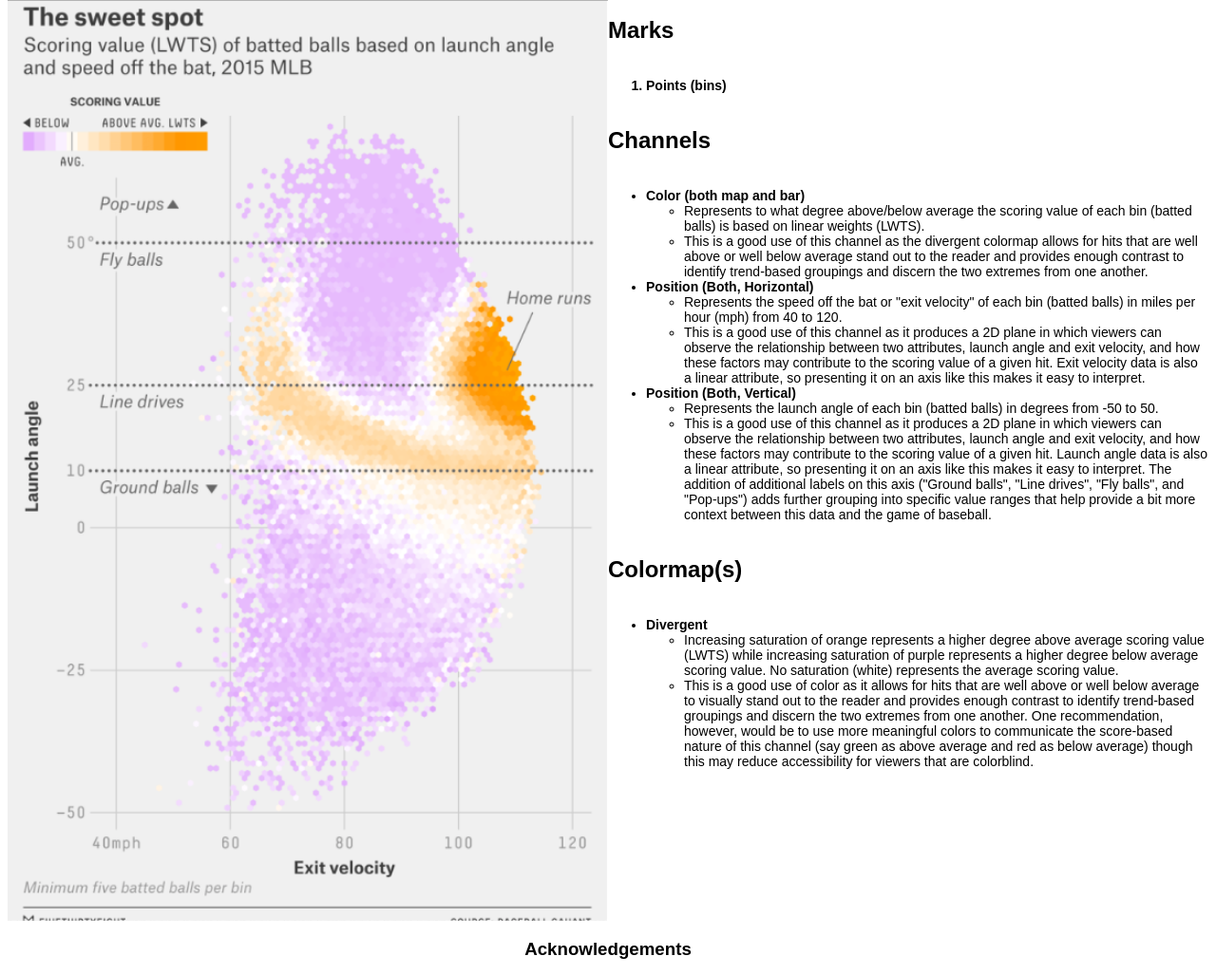
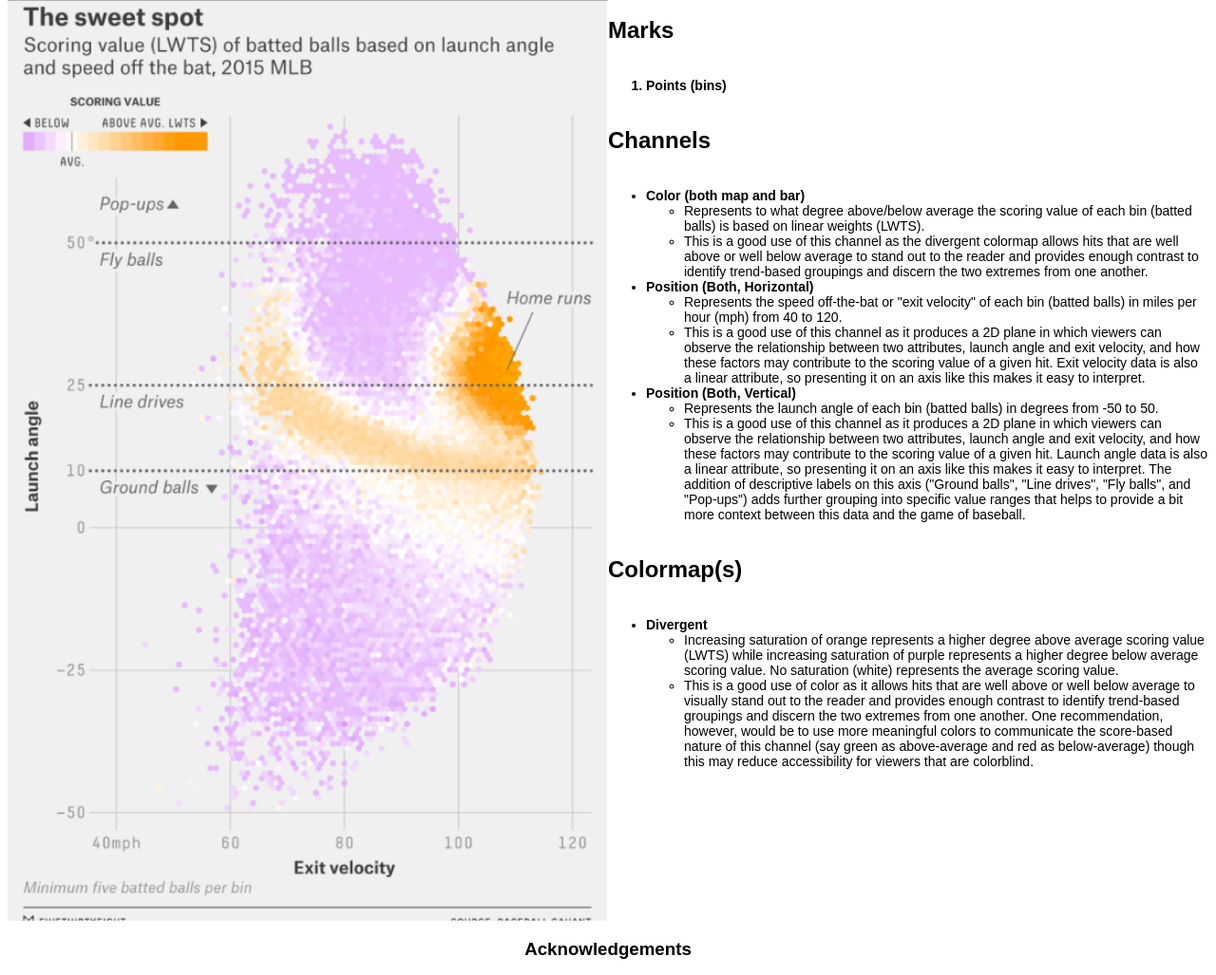
Before and after one commit to ejwaple/hw-03, a plain HTML site: page index.html in a window 1280 px wide. Shown: the part 925-1952 px from the top of the page at 95% size. Drawn offline with Linux system fonts and the light colour scheme.

Commit message:
Update index.html

```diff
--- a/index.html
+++ b/index.html
@@ -73,17 +73,17 @@
                 <li class="bold">Color (both map and bar)</li>
                     <ul>
                     <li>Represents to what degree above/below average the scoring value of each bin (batted balls) is based on linear weights (LWTS).</li>
-                    <li>This is a good use of this channel as the divergent colormap allows for hits that are well above or well below average stand out to the reader and provides enough contrast to identify trend-based groupings and discern the two extremes from one another.</li>
+                    <li>This is a good use of this channel as the divergent colormap allows hits that are well above or well below average to stand out to the reader and provides enough contrast to identify trend-based groupings and discern the two extremes from one another.</li>
                     </ul>
                 <li class="bold">Position (Both, Horizontal)</li>
                     <ul>
-                    <li>Represents the speed off the bat or "exit velocity" of each bin (batted balls) in miles per hour (mph) from 40 to 120.</li>
+                    <li>Represents the speed off-the-bat or "exit velocity" of each bin (batted balls) in miles per hour (mph) from 40 to 120.</li>
                     <li>This is a good use of this channel as it produces a 2D plane in which viewers can observe the relationship between two attributes, launch angle and exit velocity, and how these factors may contribute to the scoring value of a given hit. Exit velocity data is also a linear attribute, so presenting it on an axis like this makes it easy to interpret.</li>
                     </ul>
                 <li class="bold">Position (Both, Vertical)</li>
                     <ul>
                     <li>Represents the launch angle of each bin (batted balls) in degrees from -50 to 50.</li>
-                    <li>This is a good use of this channel as it produces a 2D plane in which viewers can observe the relationship between two attributes, launch angle and exit velocity, and how these factors may contribute to the scoring value of a given hit. Launch angle data is also a linear attribute, so presenting it on an axis like this makes it easy to interpret. The addition of additional labels on this axis ("Ground balls", "Line drives", "Fly balls", and "Pop-ups") adds further grouping into specific value ranges that help provide a bit more context between this data and the game of baseball.</li>
+                    <li>This is a good use of this channel as it produces a 2D plane in which viewers can observe the relationship between two attributes, launch angle and exit velocity, and how these factors may contribute to the scoring value of a given hit. Launch angle data is also a linear attribute, so presenting it on an axis like this makes it easy to interpret. The addition of descriptive labels on this axis ("Ground balls", "Line drives", "Fly balls", and "Pop-ups") adds further grouping into specific value ranges that helps to provide a bit more context between this data and the game of baseball.</li>
                     </ul>
             </ul>
 
@@ -92,7 +92,7 @@
                 <li class="bold">Divergent</li>
                     <ul>
                     <li>Increasing saturation of orange represents a higher degree above average scoring value (LWTS) while increasing saturation of purple represents a higher degree below average scoring value. No saturation (white) represents the average scoring value.</li>
-                    <li>This is a good use of color as it allows for hits that are well above or well below average to visually stand out to the reader and provides enough contrast to identify trend-based groupings and discern the two extremes from one another. One recommendation, however, would be to use more meaningful colors to communicate the score-based nature of this channel (say green as above average and red as below average) though this may reduce accessibility for viewers that are colorblind.</li>
+                    <li>This is a good use of color as it allows hits that are well above or well below average to visually stand out to the reader and provides enough contrast to identify trend-based groupings and discern the two extremes from one another. One recommendation, however, would be to use more meaningful colors to communicate the score-based nature of this channel (say green as above-average and red as below-average) though this may reduce accessibility for viewers that are colorblind.</li>
                     </ul>
             </ul>
         </div>
```
